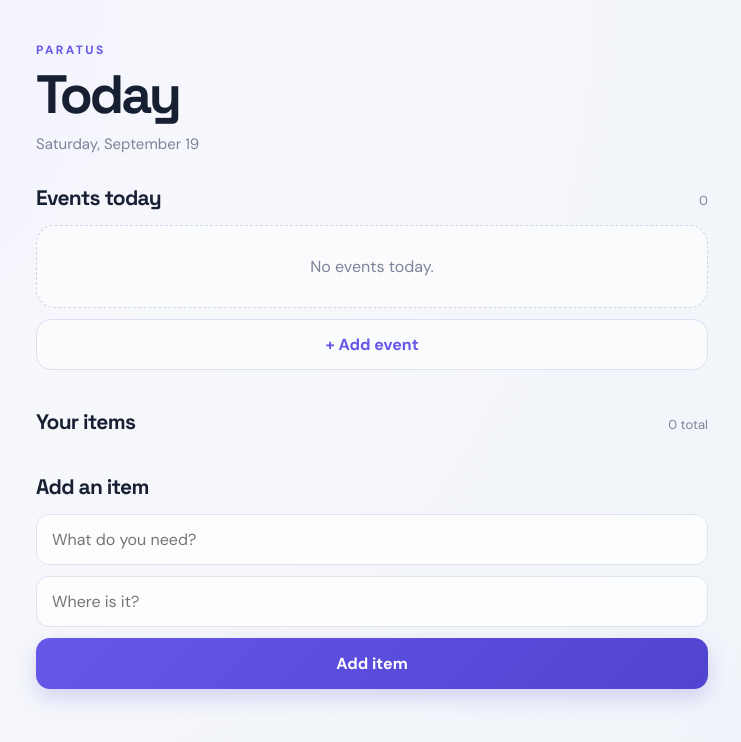
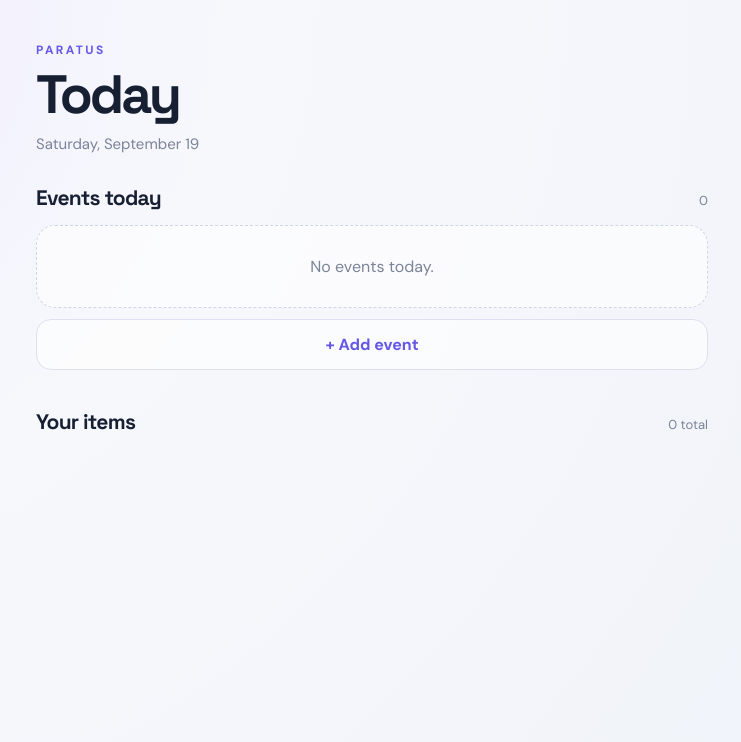
Before and after one commit to m24c58s7nk-ops/codespaces-react, a React (Vite) app: page / in a window 1280 px wide. Both pictures are taken after a click on the button "Continue as guest". Shown: the top 742 px of the page, without its empty margins (268-1009 px from the left). Built offline with nearby package versions, Linux system fonts and the light colour scheme.

Commit message:
Remove Today screen add-item section

```diff
--- a/src/App.jsx
+++ b/src/App.jsx
@@ -80,6 +80,5 @@ export default function App() {
     <section className="events-section"><div className="section-heading"><h2>Events today</h2><span>{todayEvents.length}</span></div>{todayEvents.length === 0 ? <div className="event-empty">No events today.</div> : <div className="events-list">{todayEvents.map(event => <button className="event-card" key={event.id} onClick={() => setSelectedEvent(event)}><div className="event-card-icon">●</div><div className="event-card-info"><strong>{event.name}</strong><span>{formatTime(event.start)} – {formatTime(event.end)}</span><small>Leave at {formatTime(event.leave)}</small></div><span className="arrow">›</span></button>)}</div>}<button className="add-event-button" onClick={() => setShowEventForm(true)}>+ Add event</button></section>
     {showEventForm && <section className="event-form"><h2>Add event</h2><input placeholder="Event name" value={eventName} onChange={e => setEventName(e.target.value)} /><label>Date<input type="date" value={eventDate} onChange={e => setEventDate(e.target.value)} /></label><div className="time-grid"><label>Starts<input type="time" value={eventStart} onChange={e => setEventStart(e.target.value)} /></label><label>Ends<input type="time" value={eventEnd} onChange={e => setEventEnd(e.target.value)} /></label></div><label>Leave at<input type="time" value={eventLeave} onChange={e => setEventLeave(e.target.value)} /></label><input placeholder="Location (optional)" value={eventLocation} onChange={e => setEventLocation(e.target.value)} /><textarea placeholder="Notes (optional)" value={eventNotes} onChange={e => setEventNotes(e.target.value)} /><button className="add-button" onClick={addEvent}>Create event</button></section>}
     <section className="items-section"><div className="section-heading"><h2>Your items</h2><span>{items.filter(item => item.eventId === null).length} total</span></div>{items.filter(item => item.eventId === null).map(item => <div className="item-row" key={item.id}><button className={`item-row ${item.grabbed ? "grabbed" : ""}`} onClick={() => toggleItem(item.id)}><span className="check">{item.grabbed ? "✓" : ""}</span><span className="item-info"><strong>{item.name}</strong><span>{item.location}</span></span></button><button className="delete-action" onClick={() => removeItem(item.id)}>Delete</button></div>)}</section>
-    <section className="add-section"><h2>Add an item</h2><input placeholder="What do you need?" value={itemName} onChange={e => setItemName(e.target.value)} /><input placeholder="Where is it?" value={itemLocation} onChange={e => setItemLocation(e.target.value)} /><button className="add-button" onClick={addItem}>Add item</button></section>
   </main>
 }
```
